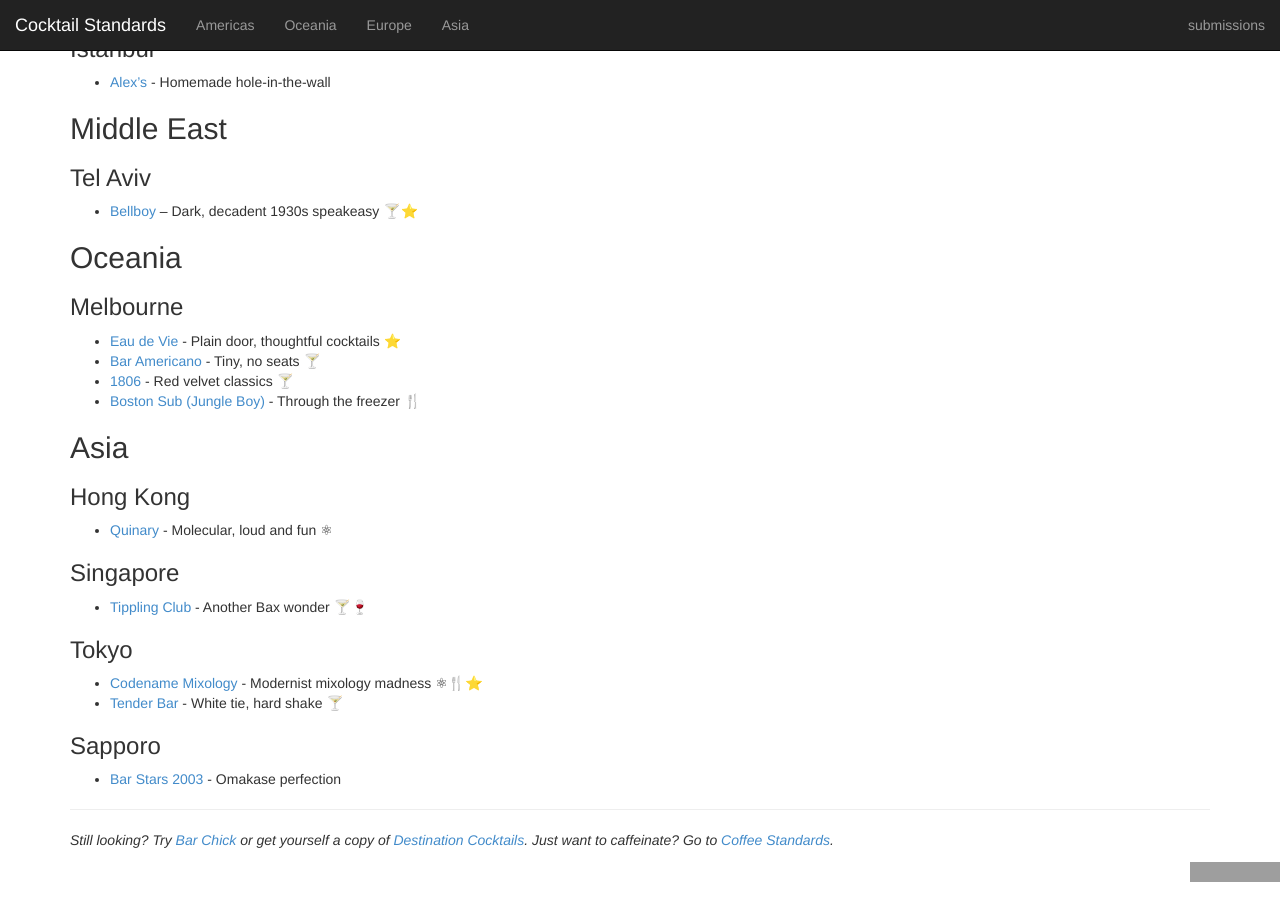
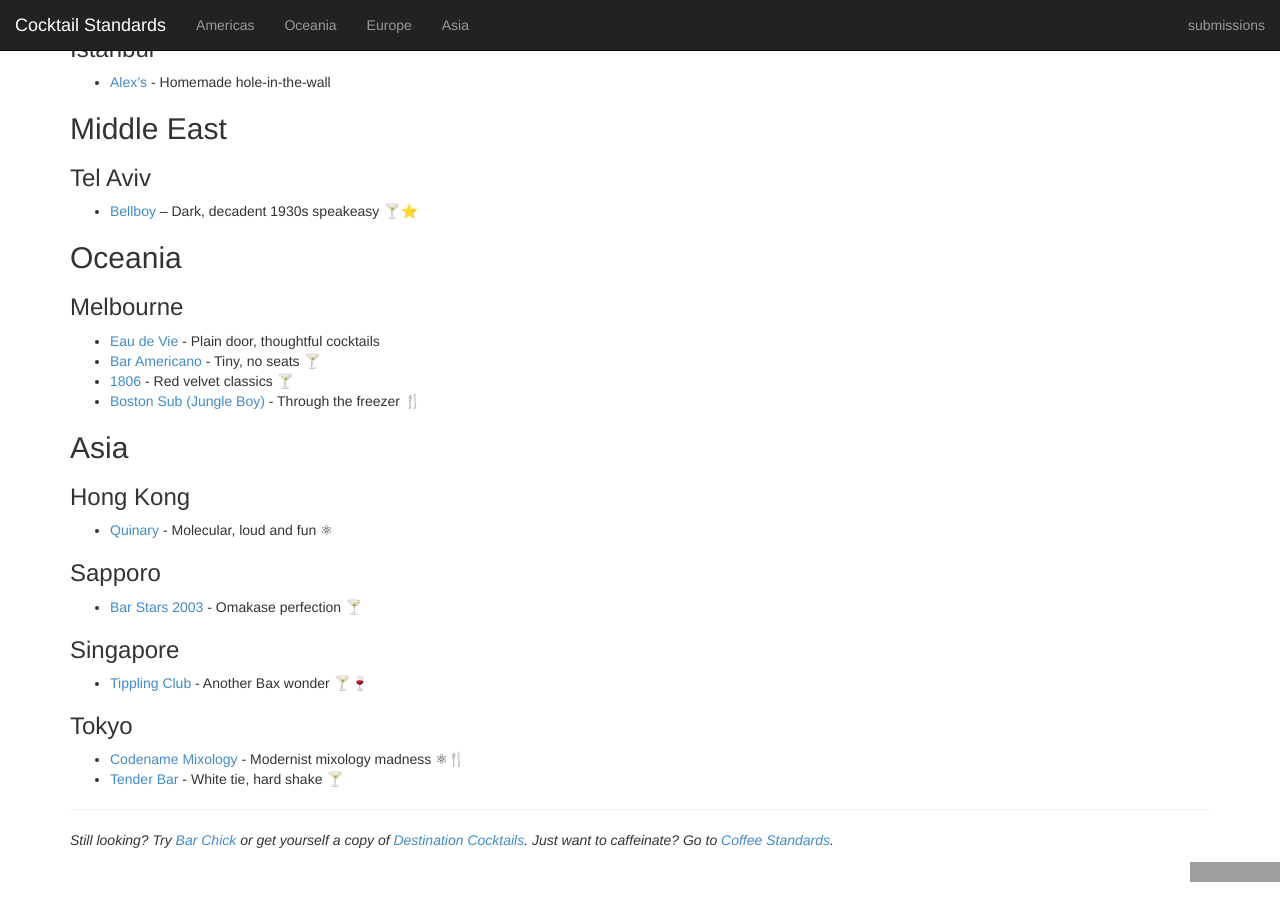
Before and after one commit to CocktailStandards/CocktailStandards.github.io, a Jekyll site: the page built from index.md, in a window 1280 px wide and 900 px high, scrolled down 802 px. Built offline with Jekyll 4.4.1, drawn with Linux system fonts in a browser that asks for light colours; grey boxes are pictures that could not be loaded.

Commit message:
Update index.md

```diff
--- a/index.md
+++ b/index.md
@@ -56,7 +56,7 @@ show_nav: true
 
 ### Melbourne
 
-* [Eau de Vie](http://eaudevie.com.au/melbourne/) - Plain door, thoughtful cocktails ⭐️
+* [Eau de Vie](http://eaudevie.com.au/melbourne/) - Plain door, thoughtful cocktails
 * [Bar Americano](https://www.facebook.com/baramericanomel) - Tiny, no seats  🍸
 * [1806](http://www.1806.com.au) - Red velvet classics 🍸
 * [Boston Sub (Jungle Boy)](http://www.bostonsub.com.au) - Through the freezer 🍴
@@ -69,20 +69,20 @@ show_nav: true
 * [Quinary](http://www.quinary.hk) - Molecular, loud and fun  ⚛
 
 
+### Sapporo
+
+* [Bar Stars 2003](http://barstars2003.com/links/sp/index.html) - Omakase perfection 🍸
+
+
 ### Singapore
 
 * [Tippling Club](http://www.tipplingclub.com/) - Another Bax wonder  🍸🍷
 
+
 ### Tokyo
 
-
-* [Codename Mixology](http://bar-navi.suntory.co.jp/shop/0X00229664/) - Modernist mixology madness ⚛🍴⭐️
+* [Codename Mixology](http://bar-navi.suntory.co.jp/shop/0X00229664/) - Modernist mixology madness ⚛🍴
 * [Tender Bar](http://www.sunnypages.jp/travel_guide/tokyo_nightlife/bars/Tender+Bar+Ginza/4422) - White tie, hard shake  🍸
-
-### Sapporo
-
-* [Bar Stars 2003](http://barstars2003.com/links/sp/index.html) - Omakase perfection
-
 
 
 ---
```
